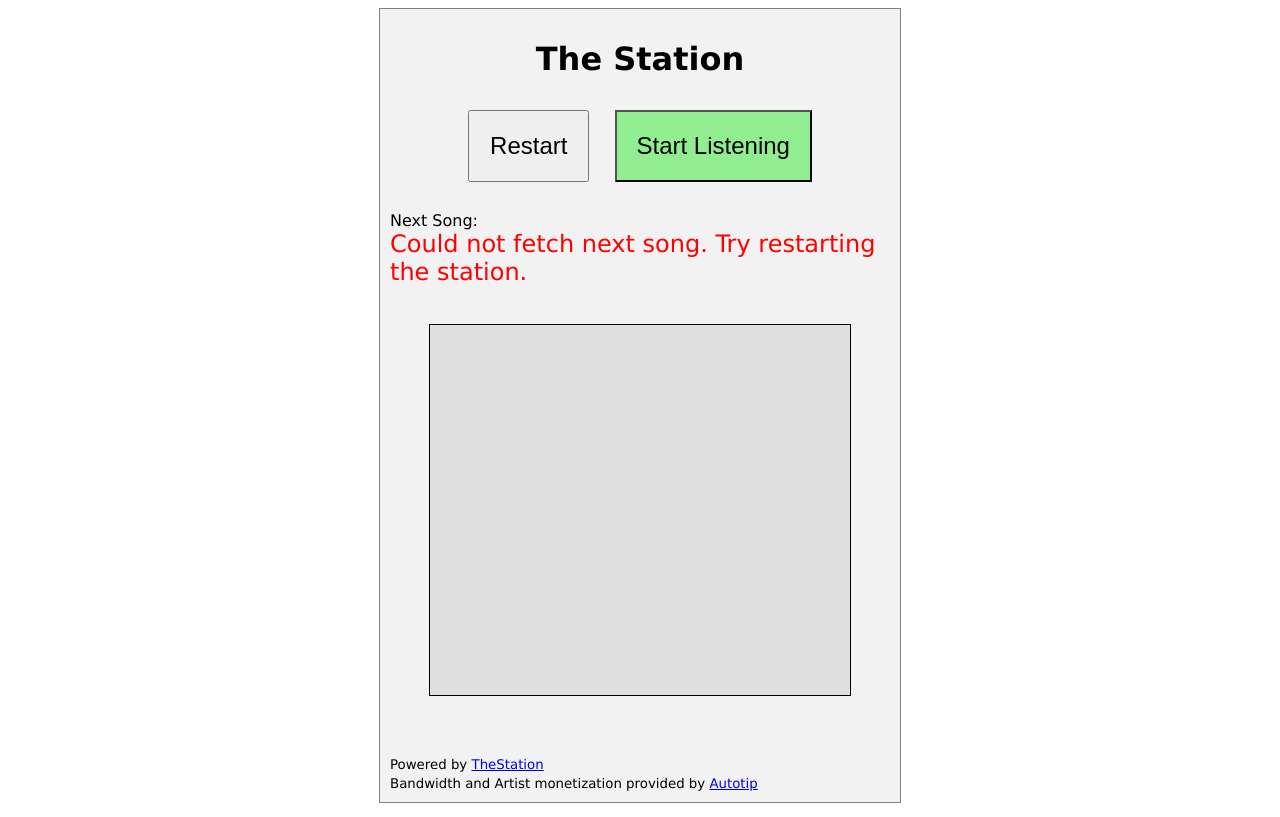
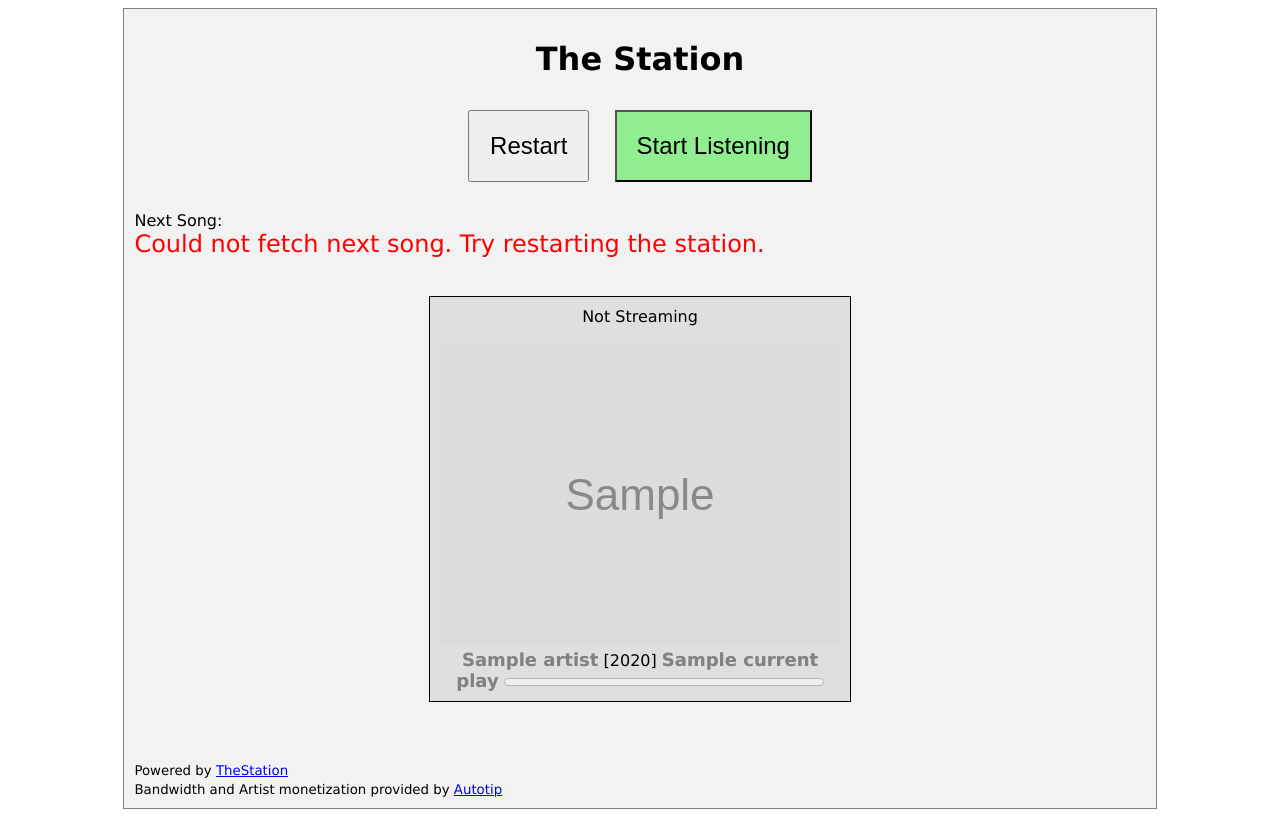
Before and after one commit to priestc/TheStation, a Django app: template station/templates/home.html in a window 1280 px wide. Run offline with Django 3.2, Linux system fonts and the light colour scheme; the template is opened without the code that fills it: most values are stand-ins (such as "Sample title", 1, 10 or a date in 2020); grey boxes marked "Sample" are stand-in pictures; some libraries are stand-ins or nearby versions.

Commit message:
simplified code, improved admin

```diff
--- a/station/admin.py
+++ b/station/admin.py
@@ -64,6 +64,7 @@
         feat = obj.feat()
         return "%s<span style='color: blue'>%s</span>" % (obj.artist.name, feat)
     artist_with_featuring.allow_tags = True
+    artist_with_featuring.admin_order_field = 'artist__name'
 
     def year(self, obj):
         return obj.recorded_date.strftime("%Y")
--- a/station/static/station.css
+++ b/station/static/station.css
@@ -41,7 +41,7 @@
 #currently_playing .title {
     color: #CE1E39;
 }
-.start_time {
+#currently_playing .start_time {
     display: none;
 }
 
@@ -55,7 +55,7 @@
 
 .center {
     padding: 10px;
-    width: 500px;
+    width: 80%;
     background: #f2f2f2;
     border: 1px solid gray;
     font-family: verdana;
--- a/station/static/station.js
+++ b/station/static/station.js
@@ -38,15 +38,11 @@
     $("#currently_playing").addClass("grayed");
     $("#currently_playing .status").text("Not Streaming");
 });
-$("#start").click(function(event, autostart) {
+$("#start").click(function(event) {
     // get the streaming process going.
     console.log("start button clicked!!!!");
     stream_enabled = true;
-    if(!autostart) {
-        // don't call this function when doing autostart,
-        // because of a race condition.
-        start_playing_song();
-    }
+    start_playing_song();
     $("#stop").show();
     $("#mute").show();
     $(this).hide();
@@ -103,11 +99,16 @@
 
     console.log($("#currently_playing .title").text(), "is", seconds_in_prgress, " seconds in progress")
 
+    var ticked = false;
     if(seconds_in_prgress > 10 && enable_skip_ahead) {
         // song was supposed to start more than 10 seconds ago. Skip ahead
         // to the correct time
-        $('#player').bind('canplay', function() {
-            this.currentTime = seconds_in_prgress;
+        $('#player').on('canplay', function() {
+            if(!ticked) {
+                console.log("skipping ahead to " + seconds_in_prgress);
+                this.currentTime = seconds_in_prgress;
+                ticked = true;
+            }
         });
     }
 }
@@ -124,7 +125,7 @@
         + "<audio class='cache_audio' src='" + song.url + "' preload='" + preload + "'></audio>"
         + "<span class='tips'>" + JSON.stringify(song.tips) + "</span>"
         + "<img src='" + song.img + "'><br>"
-        + "<span class='artist'>" + song.artist + "</span> - "
+        + "<span class='artist'>" + song.artist + "</span> "
         + "[<span class='year'>" + song.year + "</span>] "
         + "<span class='title'>" + song.title + "</span>"
         + "<span class='start_time'>" + song.start_time + "</span>"
@@ -146,18 +147,19 @@
 
             $("#next_song").html(
                 "<span class='artist'>" + next_song.artist + "</span>" +
-                " - <span class='title'>" + next_song.title + "</span>"
+                " [<span class='year'>"+ next_song.year +
+                "</span>] <span class='title'>" + next_song.title + "</span>"
             );
 
             // load next track into the background so the image and mp3 preload
             // that way when its time to switch to the next track, it is instant.
             make_currently_playing(next_song, $("#currently_playing_cache"));
 
-            if($("#currently_playing").text().trim() == '') {
-                // the station has just started up, fill in currently playing too.
-                make_currently_playing(current_song, $("#currently_playing"));
-                start_playing_song();
-            }
+            // if($("#currently_playing").text().trim() == '') {
+            //     // the station has just started up, fill in currently playing too.
+            //     make_currently_playing(current_song, $("#currently_playing"));
+            //     start_playing_song();
+            // }
 
             // schedule the next song switch event
             var next_start_date = new Date(next_song.start_time);
@@ -170,7 +172,7 @@
                 start_playing_song();
             }, from_now_miliseconds);
 
-            // schedule the next track fetch (every 20 seconds)
+            // schedule the next track fetch (half way through the currently playing song)
             console.log('setting next fetch event for', next_fetch);
             setTimeout(fetch_next_track, miliseconds_from_now(next_fetch));
         },
--- a/station/templates/home.html
+++ b/station/templates/home.html
@@ -27,18 +27,15 @@
     <br>
     <br>
     <div id="currently_playing" class="grayed">
-        {% comment %}
-        Currently Playing<br><br>
-        <audio src='{{ current_play.url }}' preload="none">
-            {{ current_song.tips }}
-        </audio>
+        <span class="status">Not Currently Streaming</span><br><br>
+        <audio class="cache_audio" src='{{ current_play.url }}' preload="{% if autoplay %}auto{% else %}none{% endif %}"></audio>
+        <span class="tips">{{ current_song.tips }}</span>
         <img src='{{ current_play.img }}'><br>
-        <span class='artist'>{{ current_play.artist }}</span> -
+        <span class='artist'>{{ current_play.artist }}</span>
         [<span class='year'>{{ current_play.year }}</span>]
         <span class='title'>{{ current_play.title }}</span>
-        <span class='start_time'>{{ current_play.start_time }}</span>
+        <span class='start_time'>{{ current_play.start_time.isoformat }}</span>
         <progress value='0' max='1' style='width: 80%'></progress>
-        {% endcomment %}
     </div>
     <div id="currently_playing_cache" style="display: none"></div>
     <br>
@@ -63,7 +60,7 @@
     {% if autoplay %}
     // Automatically start the station because '/play' in url.
     // also include the message 'autostart' with the event to avoid a race condition.
-    $("#start").trigger('click', ['autostart']);
+    $("#start").trigger('click');
     {% endif%}
 </script>
 
```
